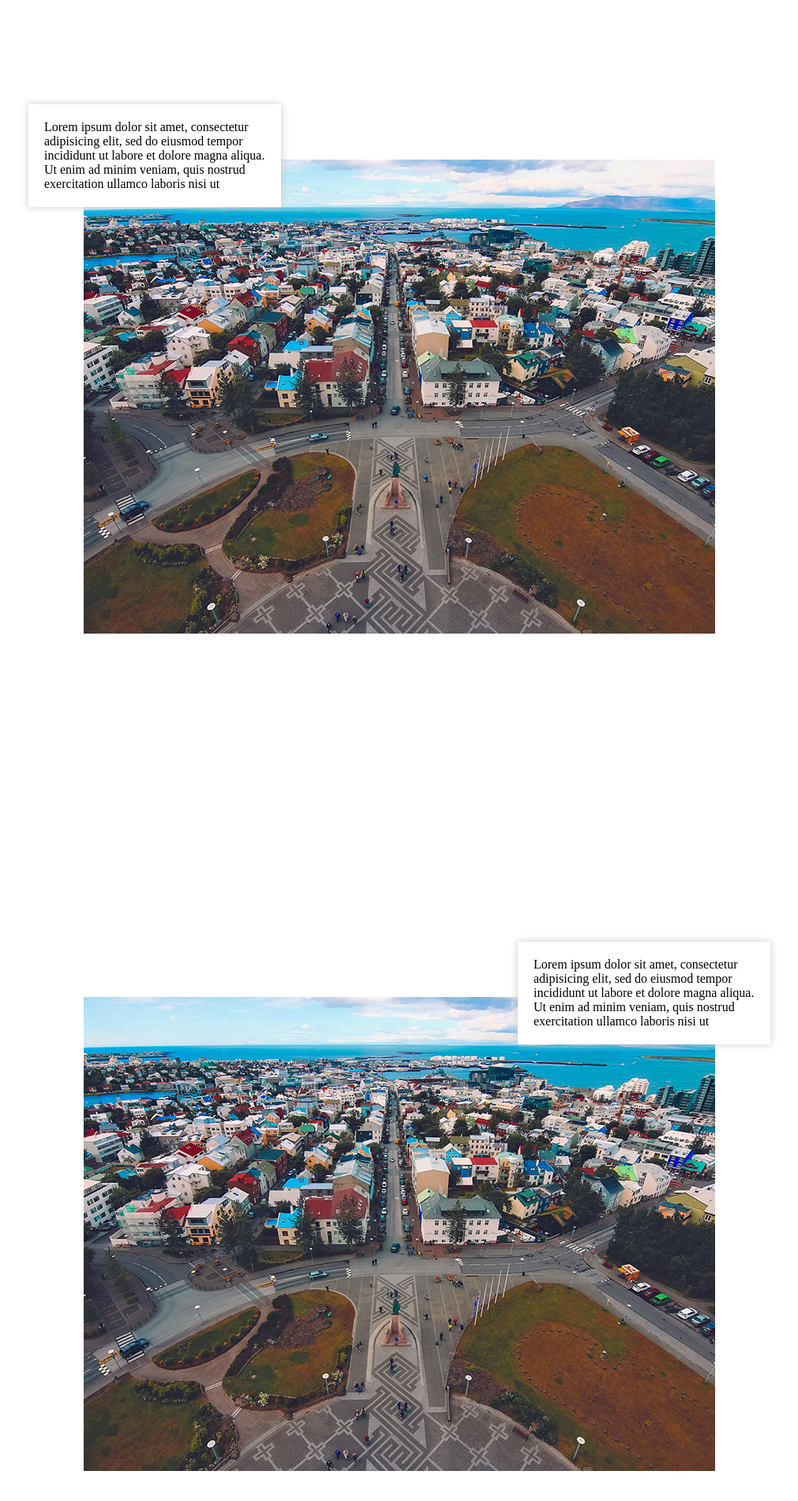
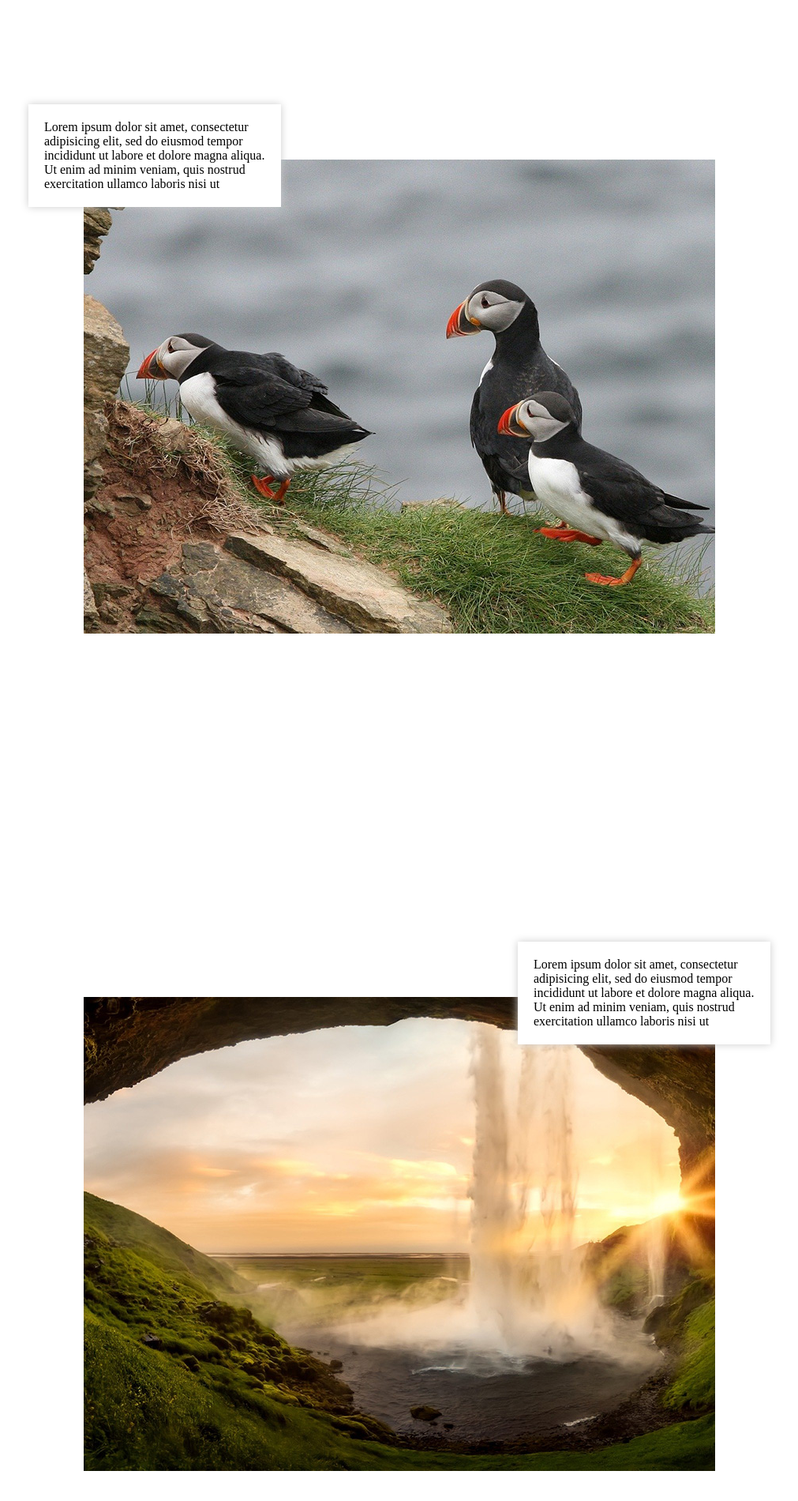
Before and after one commit to kobaba1001/kobaba1001.github.io, a plain HTML site: page 20201001_AOS/index.html in a window 1280 px wide. Shown: the part 1758-3658 px from the top of the page at 79% size, without its empty margins (134-1145 px from the left). Drawn offline with Linux system fonts and the light colour scheme.

Commit message:
コミットする

```diff
--- a/20201001_AOS/index.html
+++ b/20201001_AOS/index.html
@@ -20,7 +20,7 @@
 
    <div class="box">
     <div class="photo" data-aos="zoom-out-right">
-    <img src="img/img01.jpg" alt="">
+    <img src="img/img02.jpg" alt="">
     </div><!-- /.photo -->
     <div class="txt" data-aos="zoom-out-right" data-aos-delay="200">
     <P>Lorem ipsum dolor sit amet, consectetur adipisicing elit, sed do eiusmod tempor incididunt ut labore et dolore magna aliqua. Ut enim ad minim veniam, quis nostrud exercitation ullamco laboris nisi ut </P>
@@ -29,7 +29,7 @@
 
    <div class="box">
     <div class="photo" data-aos="zoom-out-left">
-    <img src="img/img01.jpg" alt="">
+    <img src="img/img03.jpg" alt="">
     </div><!-- /.photo -->
     <div class="txt" data-aos="zoom-out-left" data-aos-delay="200">
     <P>Lorem ipsum dolor sit amet, consectetur adipisicing elit, sed do eiusmod tempor incididunt ut labore et dolore magna aliqua. Ut enim ad minim veniam, quis nostrud exercitation ullamco laboris nisi ut </P>
```
Also changed, not shown: 20201001_AOS/img/img02.jpg (added), 20201001_AOS/img/img03.jpg (added).
